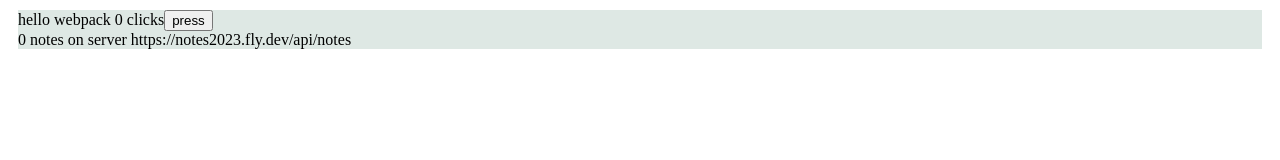
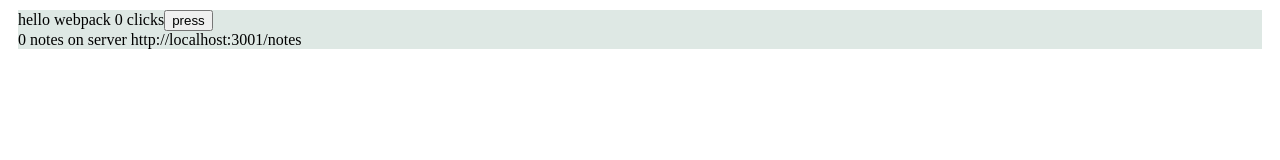
Before and after one commit to jydndev/Fullstack-Open, a React app in the folder Part 7/webpack/: page / in a window 1280 px wide. Shown: the top 160 px of the page. Built offline with nearby package versions, Linux system fonts and the light colour scheme; no server answers; the HTML template or start-up script is replaced by a standard one.

Commit message:
feed url dynamically in app

```diff
--- a/Part 7/webpack/src/App.js
+++ b/Part 7/webpack/src/App.js
@@ -13,8 +13,7 @@ const useNotes = (url) => {
 const App = () => {
   const [counter, setCounter] = useState(0);
   const [values, setValues] = useState([]);
-  const url = 'https://notes2023.fly.dev/api/notes';
-  const notes = useNotes(url);
+  const notes = useNotes(BACKEND_URL);
 
   const handleClick = () => {
     setCounter(counter + 1);
@@ -26,7 +25,7 @@ const App = () => {
       hello webpack {counter} clicks
       <button onClick={handleClick}>press</button>
       <div>
-        {notes.length} notes on server {url}
+        {notes.length} notes on server {BACKEND_URL}
       </div>
     </div>
   );
```
